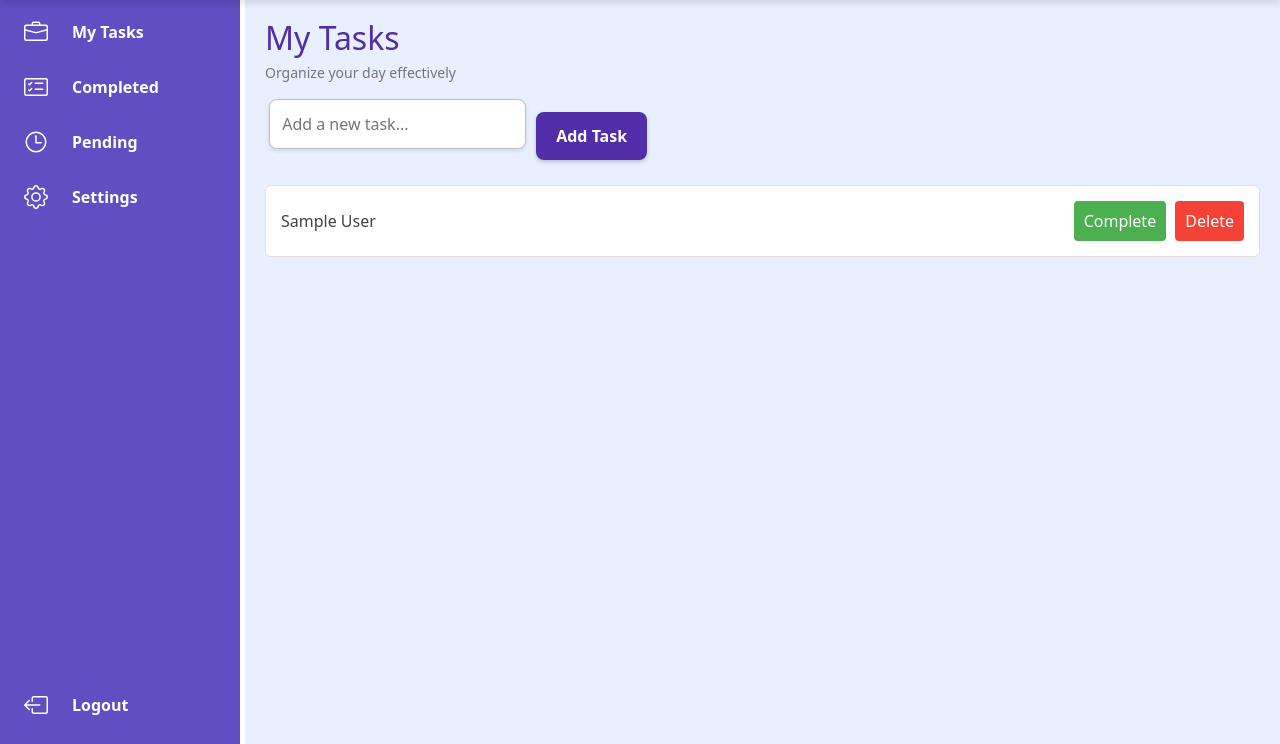
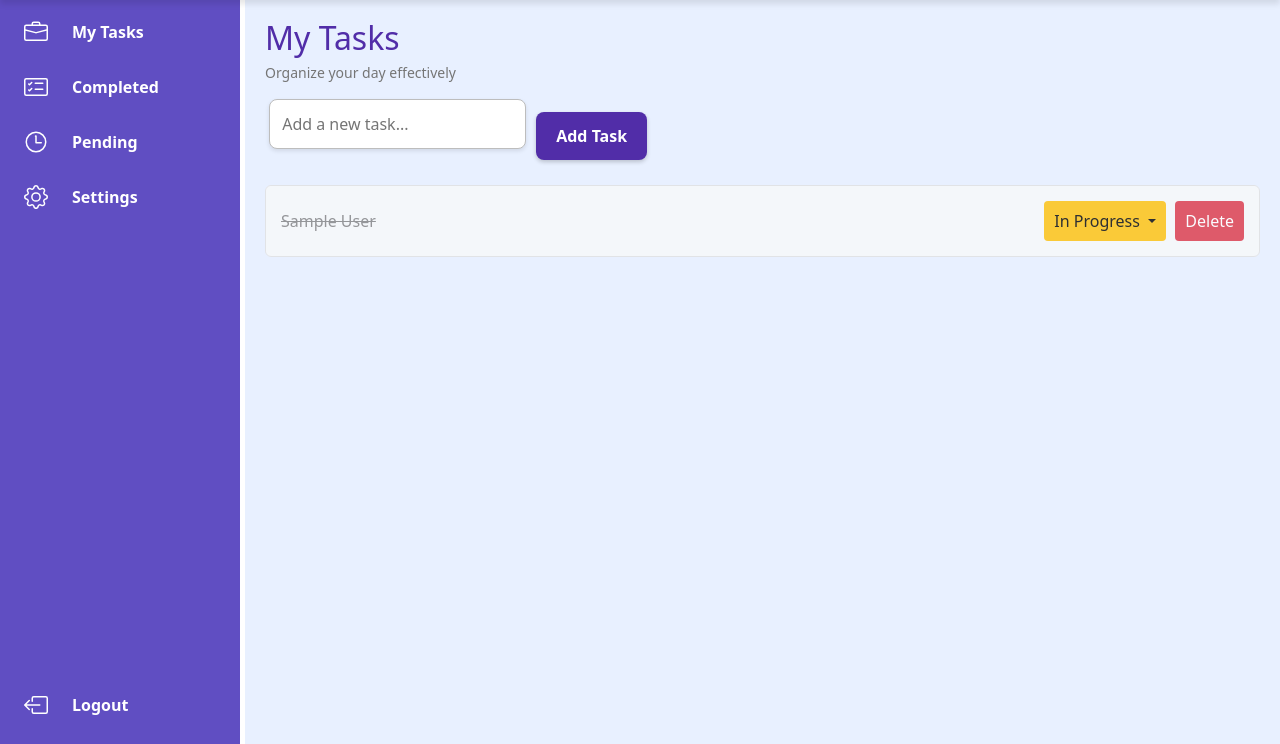
Before and after one commit to jvcarpena/TaskFlow-Website, a Flask app: page /dashboard in a window 1280 px wide. Shown: the part 56-800 px from the top of the page. Run offline with Flask 3, Linux system fonts and the light colour scheme; a user stored in the database is signed in; tables that the repository leaves empty hold one stand-in row (values such as "Sample post"); some libraries are stand-ins or nearby versions.

Commit message:
Add the mark_as_completed route and mark_as_in_progress route. Modify the to-do-list html and to-do-page css.

```diff
--- a/main.py
+++ b/main.py
@@ -6,21 +6,22 @@ from flask_gravatar import Gravatar
 from flask_login import UserMixin, login_user, LoginManager, current_user, logout_user
 from flask_sqlalchemy import SQLAlchemy
 from sqlalchemy.orm import relationship, DeclarativeBase, Mapped, mapped_column
-from sqlalchemy import Integer, String, Text
+from sqlalchemy import Integer, String, Boolean
 from functools import wraps
 from werkzeug.security import generate_password_hash, check_password_hash
 from forms import RegisterForm, LoginForm, TaskForm
 from flask_wtf.csrf import CSRFProtect
 
-# Load .env file
+# Load .env file containing sensitive information such as the Flask secret key and database URI
 load_dotenv()
 
+# Initialize the Flask application
 app = Flask(__name__)
-app.config['SECRET_KEY'] = os.getenv("FLASK_KEY")
-csrf = CSRFProtect(app)
-Bootstrap5(app)
+app.config['SECRET_KEY'] = os.getenv("FLASK_KEY")  # Secret key for session management
+csrf = CSRFProtect(app)  # Protect against CSRF attacks
+Bootstrap5(app)  # Integrate Bootstrap for styling
 
-# For temporary profile of the user
+# For temporary profile of the user, Gravatar is used to generate user avatars
 gravatar = Gravatar(app,
                     size=100,
                     rating='g',
@@ -31,96 +32,115 @@ gravatar = Gravatar(app,
                     base_url=None)
 
 
-# Custom decorator to protect the dashboard route.
 def authenticated_user_only(function):
+    """
+    Decorator to restrict access to a route for authenticated users only.
+    """
     @wraps(function)
     def decorated_function(*args, **kwargs):
-        # print(current_user.is_authenticated)
-        if not current_user.is_authenticated:
-            return abort(403)
-
+        if not current_user.is_authenticated:  # Check if the user is logged in
+            return abort(403)  # Forbidden access for unauthenticated users
         return function(*args, **kwargs)
     return decorated_function
 
 
-# Configure the flask_login using the LoginManager Class
-# and it needs secret key to be set
+# Configure Flask-Login using the LoginManager Class for user session management
 login_manager = LoginManager()
 login_manager.init_app(app)
 
 
-# Create a user_loader callback. This callback will reload the user object from the database.
 @login_manager.user_loader
 def load_user(user_id):
+    """
+    Reload the user object from the user ID stored in the session.
+    """
     return db.session.get(User, user_id)
 
 
-# This creates a Base that inherits from the Declarative Base
-# Create an ORM to define the table for the database
+# This class creates a base for ORM models using SQLAlchemy's declarative base
 class Base(DeclarativeBase):
     pass
 
 
+# Configure the SQLite database URI from the environment variable
 app.config['SQLALCHEMY_DATABASE_URI'] = os.getenv("SQLITE_DB_URI")
-db = SQLAlchemy(model_class=Base)
+db = SQLAlchemy(model_class=Base)  # Initialize SQLAlchemy
 db.init_app(app)
 
 
-# CONFIGURE TABLES FOR THE DATABASE
+# Configure database tables
+
 class Tasks(db.Model):
+    """
+    Define the Tasks table for user tasks, with fields for task details.
+    Includes a relationship with the User table.
+    """
     __tablename__ = "user_tasks"
-    id: Mapped[int] = mapped_column(Integer, primary_key=True)
-    title: Mapped[str] = mapped_column(String(1000), nullable=False)
+    id: Mapped[int] = mapped_column(Integer, primary_key=True)  # Primary key for task ID
+    title: Mapped[str] = mapped_column(String(1000), nullable=False)  # Task title
+    is_completed: Mapped[bool] = mapped_column(Boolean, default=False)  # Task completion status
+    is_in_progress: Mapped[bool] = mapped_column(Boolean, default=False)  # Task progress status
 
-    # Create Foreign Key, "user_data.id".
+    # Foreign Key linking to the User table
     author_id: Mapped[int] = mapped_column(Integer, db.ForeignKey("user_data.id"))
 
-    # ADD A CHILD RELATIONSHIP WITH USER.
+    # Define relationship with the User table
     task_author = relationship("User", back_populates="tasks")
 
 
 class User(UserMixin, db.Model):
+    """
+    Define the User table, which contains user details such as name, email, and password.
+    Includes a relationship with the Tasks table for user tasks.
+    """
     __tablename__ = "user_data"
-    id: Mapped[int] = mapped_column(Integer, primary_key=True)
-    name: Mapped[str] = mapped_column(String(100), nullable=False)
-    email: Mapped[str] = mapped_column(String(150), nullable=False)
-    password: Mapped[str] = mapped_column(String(150), nullable=False)
+    id: Mapped[int] = mapped_column(Integer, primary_key=True)  # Primary key for user ID
+    name: Mapped[str] = mapped_column(String(100), nullable=False)  # User's name
+    email: Mapped[str] = mapped_column(String(150), nullable=False)  # User's email
+    password: Mapped[str] = mapped_column(String(150), nullable=False)  # Hashed user password
 
-    # ADD PARENT RELATIONSHIP FOR TASKS.
+    # Define relationship with the Tasks table
     tasks = relationship("Tasks", back_populates="task_author")
 
 
+# Initialize the database with tables
 with app.app_context():
     db.create_all()
 
 
+# Routes and view functions
+
 @app.route('/')
 def home():
+    """
+    Home page route.
+    """
     return render_template("index.html")
 
 
 @app.route("/register", methods=["POST", "GET"])
 def register():
+    """
+    Route for user registration. Handles form submission and account creation.
+    If the user already exists, redirects to the login page.
+    """
     form = RegisterForm()
     if form.validate_on_submit():
-        # Get the name, email, and password from the form.
-        # Strengthen the password using generate password hash.
-        # Get the user using the email input
         name = form.name.data
         email = form.email.data
         plain_password = form.password.data
         user = db.session.execute(db.select(User).where(User.email == email)).scalar()
 
-        if user:  # Check if the user email already exist in the database.
+        if user:  # Check if the user email already exists in the database
             flash("You've already registered with that email, login instead!")
             return redirect(url_for("login"))
 
-        # else
+        # Hash the password before storing it
         strong_password = generate_password_hash(password=plain_password,
                                                  method='pbkdf2:sha256',
                                                  salt_length=8)
 
-        # Add new user to the database.
+        # Add new user to the database
         new_user = User(
             name=name,
             email=email,
@@ -129,6 +149,7 @@ def register():
         db.session.add(new_user)
         db.session.commit()
 
+        # Log in the user and redirect to task dashboard
         login_user(new_user)
         return redirect(url_for("get_all_tasks"))
 
@@ -137,22 +158,25 @@ def register():
 
 @app.route("/login", methods=["POST", "GET"])
 def login():
+    """
+    Route for user login. Handles form submission and user authentication.
+    """
     form = LoginForm()
     if form.validate_on_submit():
         email = form.email.data
         password = form.password.data
-        # print(email)
 
-        # Get the user using the email.
+        # Get the user by email
         user = db.session.execute(db.select(User).where(User.email == email)).scalar()
 
-        if not user:  # Check if the user exist.
+        if not user:  # Check if the user exists
             flash("That email does not exist.")
             return redirect(url_for("login"))
-        if not check_password_hash(pwhash=user.password, password=password):  # Check if the password is correct.
+        if not check_password_hash(pwhash=user.password, password=password):  # Verify password
             flash("Incorrect password!")
             return redirect(url_for("login"))
 
+        # Log in the user and redirect to task dashboard
         login_user(user)
         return redirect(url_for("get_all_tasks"))
     return render_template("login.html", form=form, current_user=current_user)
@@ -160,6 +184,9 @@ def login():
 
 @app.route("/logout")
 def logout():
+    """
+    Route for user logout. Ends the user's session and redirects to the home page.
+    """
     logout_user()
     return redirect(url_for("home"))
 
@@ -167,8 +194,9 @@ def logout():
 @app.route("/dashboard", methods=["POST", "GET"])
 @authenticated_user_only
 def get_all_tasks():
-    """This route handle both the posting all the task from the database.
-    And adding a new task."""
+    """
+    Route for the user's task dashboard. Handles displaying tasks and adding new tasks.
+    """
     form = TaskForm()
     if form.validate_on_submit():
         new_task = Tasks(title=form.task.data,
@@ -177,7 +205,7 @@ def get_all_tasks():
         db.session.commit()
         return redirect(url_for("get_all_tasks"))
 
-    result = db.session.execute(db.select(Tasks))
+    result = db.session.execute(db.select(Tasks).order_by(Tasks.is_in_progress.desc(), Tasks.is_completed.asc()))
     tasks = result.scalars().all()
     return render_template("to-do-list.html", current_user=current_user, all_task=tasks, form=form)
 
@@ -185,11 +213,43 @@ def get_all_tasks():
 @app.route("/delete/<int:task_id>")
 @authenticated_user_only
 def delete_task(task_id):
+    """
+    Route for deleting a task from the database.
+    """
     task_to_delete = db.get_or_404(Tasks, task_id)
     db.session.delete(task_to_delete)
     db.session.commit()
     return redirect(url_for("get_all_tasks"))
 
 
+@app.route("/mark-as-completed/<int:task_id>", methods=["POST", "GET"])
+@authenticated_user_only
+def mark_as_completed(task_id):
+    """
+    Route to mark a task as completed. Sets the task status to completed and stops progress.
+    """
+    task_to_mark = db.get_or_404(Tasks, task_id)
+    if not task_to_mark.is_completed:
+        task_to_mark.is_completed = True
+        task_to_mark.is_in_progress = False
+        db.session.commit()
+    return redirect(url_for("get_all_tasks"))
+
+
+@app.route("/mark-as-in-progress/<int:task_id>", methods=["POST", "GET"])
+@authenticated_user_only
+def mark_as_in_progress(task_id):
+    """
+    Route to mark a task as in progress. Sets the task status to in progress and stops completion.
+    """
+    task_to_mark = db.get_or_404(Tasks, task_id)
+    if not task_to_mark.is_in_progress:
+        task_to_mark.is_completed = False
+        task_to_mark.is_in_progress = True
+        db.session.commit()
+    return redirect(url_for("get_all_tasks"))
+
+
+# Run the app in debug mode
 if __name__ == "__main__":
     app.run(debug=True)
--- a/static/css/to-do-page.css
+++ b/static/css/to-do-page.css
@@ -208,12 +208,12 @@
   cursor: pointer;
 }
 
-.btn-complete {
+.btn-update {
   background-color: #4caf50;
   color: #fff;
 }
 
-.btn-complete:hover {
+.btn-update:hover {
   background-color: #66bb6a;
 }
 
@@ -225,3 +225,30 @@
 .btn-delete:hover {
   background-color: #ef5350;
 }
+
+/* Strikethrough for completed tasks */
+.text-decoration-line-through {
+  text-decoration: line-through;
+}
+
+/* Muted color for completed tasks */
+.text-muted {
+  color: gray !important;
+}
+
+/* Warning color for in-progress tasks */
+.text-warning {
+  color: orange !important;
+}
+
+/* Styling for in-progress tasks */
+.task-in-progress {
+  background-color: #fff3cd; /* Light yellow background */
+  border-left: 5px solid orange;
+}
+
+/* Styling for completed tasks */
+.task-completed {
+  background-color: #f8f9fa; /* Light gray background */
+  opacity: 0.8;
+}
--- a/templates/to-do-list.html
+++ b/templates/to-do-list.html
@@ -87,19 +87,52 @@
           </form>
 
           <div class="todo-list">
-            {% for task in all_task %}
+            {% for task in all_task|sort(attribute='is_completed')|sort(attribute='is_in_progress', reverse=True) %}
               {% if current_user.id == task.author_id %}
-                <div class="todo-item">
-                  <span>{{ task.title }}</span>
+                <div class="todo-item {% if task.is_completed %}task-completed{% elif task.is_in_progress %}task-in-progress{% endif %}">
+                  <span class="{% if task.is_completed %}text-decoration-line-through text-muted{% elif task.is_in_progress %}text-warning{% endif %}">
+                    {{ task.title }}
+                  </span>
                   <div class="todo-actions">
-                    <button class="btn-complete">Complete</button>
-                    <a href="{{ url_for('delete_task', task_id=task.id) }}"><button class="btn-delete">Delete</button></a>
+                    <div class="btn-group">
+                      <!-- Update Button -->
+                      <button type="button" class="btn {% if task.is_in_progress %}btn-warning{% elif task.is_completed %}btn-success{% else %}btn-primary{% endif %} dropdown-toggle" data-bs-toggle="dropdown" aria-expanded="false">
+                        {% if task.is_in_progress %}
+                          In Progress
+                        {% elif task.is_completed %}
+                          Completed
+                        {% else %}
+                          Update
+                        {% endif %}
+                      </button>
+                      <!-- Dropdown Menu -->
+                      <ul class="dropdown-menu">
+                        <li>
+                          <a href="{{ url_for('mark_as_in_progress', task_id=task.id) }}" style="display: inline;">
+                            <button type="submit" class="dropdown-item">In Progress</button>
+                          </a>
+                        </li>
+                        <li>
+                          <a href="{{ url_for('mark_as_completed', task_id=task.id) }}" style="display: inline;">
+                            <button type="submit" class="dropdown-item">Completed</button>
+                          </a>
+                        </li>
+                        <li>
+                          <a class="dropdown-item" href="#">Edit</a>
+                        </li>
+                      </ul>
+                    </div>
+
+                    <!-- Delete Button -->
+                    <a href="{{ url_for('delete_task', task_id=task.id) }}">
+                      <button class="btn btn-danger">Delete</button>
+                    </a>
                   </div>
                 </div>
               {% endif %}
             {% endfor %}
-            <!-- Add more tasks -->
           </div>
+
         </div>
 
 
```
